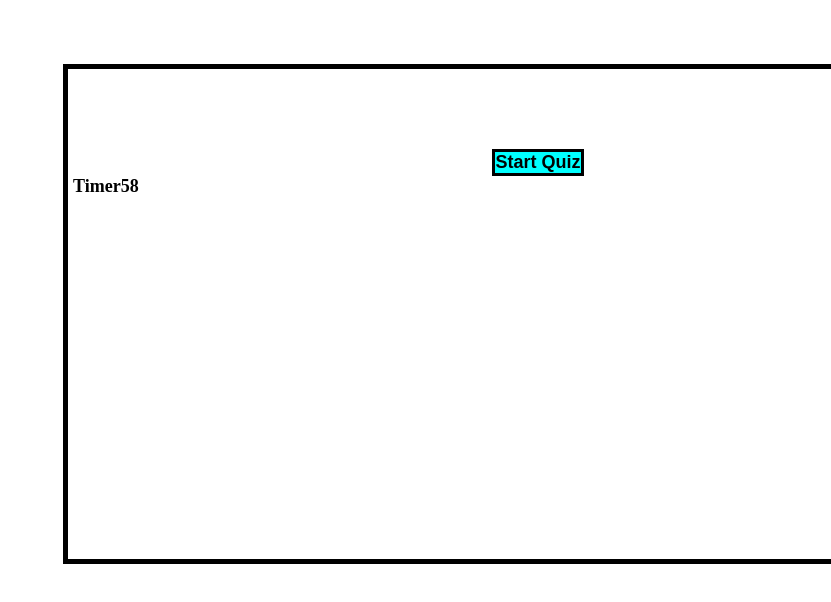
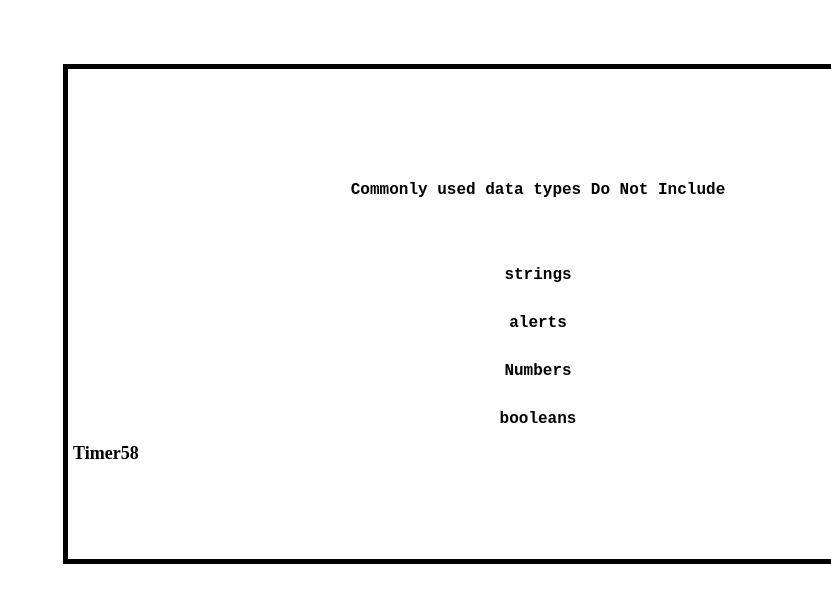
Before and after one commit to Dahirabdi23/codequiz, a plain HTML site: page index.html in a window 1280 px wide. Both pictures are taken after a click on the button "Start Quiz". Shown: the top 602 px of the page, without its empty margins (449-1280 px from the left). Drawn offline with Linux system fonts and the light colour scheme.

Commit message:
question is showing up but i can't get to another question once i pick an answer

```diff
--- a/index.html
+++ b/index.html
@@ -14,15 +14,17 @@
         <button id="startQuiz">Start Quiz</button>
     </div>
     <div id="quiz" style="display: none;">
-        <button id="next">Next</button>
-        <div class="Question"></div>
-        <div id="options">
+        <!--<button id="next">Next</button>-->
+        <div class="question"></div>
+        <div id="choice">
             <div class="choice" id="A" onclick="checkanswer('A')"></div>
             <div class="choice" id="B" onclick="checkanswer('B')"></div>
             <div class="choice" id="C" onclick="checkanswer('C')"></div>
             <div class="choice" id="D" onclick="checkanswer('D')"></div>
         </div>
         <div id="timer">Timer<span></span></div>
+        <div id="counter"></div>
+        <div id="scorecontainer" style="display: none"></div>
     </div>
 </section>
 <script src="./script.js"></script>
--- a/script.js
+++ b/script.js
@@ -1,39 +1,91 @@
 var container = document.getElementById("container");
+var header = document.querySelector("header");
 var start = document.getElementById("startQuiz");
 var quiz = document.getElementById("quiz");
-var questionsEl = document.getElementsByClassName("Question");
+var question = document.querySelector(".question");
 var choiceA = document.getElementById("A");
 var choiceB = document.getElementById("B");
 var choiceC = document.getElementById("C");
 var choiceD = document.getElementById("D");
+var score = document.getElementById("scorecontainer");
 var timecontainer = document.querySelector("#timer span");
-var header = document.querySelector("header");
-var questions = [{
-    questionsEl: "Commonly used data types Do Not Include",
+var allquestions = [{
+    question: "Commonly used data types Do Not Include",
     choiceA:"strings",
     choiceB:"alerts",
     choiceC:"Numbers",
     choiceD:"booleans",
+    correct:"B"
 },
 {
-    questionsEl:"the condition in an if/else statement is enclosed within",
+    question:"the condition in an if/else statement is enclosed within",
     choiceA:"quotes",
     choiceB:"curly brackets",
     choiceC:"square brackets",
     choiceD:"parenthesis",
+    correct:"B"
 },
 {
-    questionsEl:"arrays in javeScript can be used to store",
+    question:"arrays in javeScript can be used to store",
     choiceA:"numbers and strings",
-    choiceB:"ether arrays",
+    choiceB:"other arrays",
     choiceC:"booleans",
     choiceD:"all of the above",
+    correct:"C"
 }]
+var lastQuestion = allquestions.length - 1;
+var runningquestion = 0;
+var score = 0;
+
+function renderQuestion(){
+
+    var q = allquestions[runningquestion];
+
+    question.innerHTML = "<p>"+ q.question +"</p>";
+
+    choiceA.innerHTML = q.choiceA;
+
+    choiceB.innerHTML = q.choiceB;
+
+    choiceC.innerHTML = q.choiceC;
+
+    choiceD.innerHTML = q.choiceD;
+}
+//for(var qIndex = 0; qIndex <= lastQuestion; qIndex++);
+function checkAnswer(answer){
+    if( answer == allquestions[runningquestion].correct){
+        // answer is correct
+        score++;
+        answerIsCorrect();
+    }else{
+        // answer is wrong
+        timer=timer-10
+        answerIsWrong();
+    }
+    if(runningquestion < lastQuestion){
+        runningquestion++;
+        renderQuestion();
+    }else{
+        // end the quiz and show the score
+        clearInterval(timer);
+        scorerender();
+    }
+}
+
+function answerIsCorrect(){
+    document.getElementById(runningquestion);
+}
+function answerIsWrong(){
+    document.getElementById(runningquestion);
+}
+
 var time = 60
 function startQuiz() {
+    document.getElementById("header").style.visibility="hidden";
+    renderQuestion();
     quiz.style.display = "block";
 var timer = setInterval(countdown, 1000);
-function countdown(params) {
+function countdown() {
     if(time > 0) {
         time-=1
         timecontainer.textContent = time;
@@ -41,8 +93,7 @@ function countdown(params) {
     } else {
         clearInterval(timer);
     }
+}
 
 }
-}
-
 start.addEventListener("click", startQuiz);
--- a/style.css
+++ b/style.css
@@ -35,10 +35,23 @@
     font-weight: bold;
 
 }
-.Questionone {
+.question {
     font-family: 'Courier New', Courier, monospace;
     font-weight: bold;
-    padding: 50px 50px;
+    padding: 5px 5px;
+    text-align: center;
+    margin-bottom: 5%;
+}
+.choice {
+    font-family: 'Courier New', Courier, monospace;
+    font-weight: bold;
+    text-align: center;
+    padding: 15px 15px;
+    cursor: pointer;
+}
+.choice:hover{
+    border : 2px solid grey;
+    font-weight: bold;
 }
 #next {
     padding: 10px;
```
